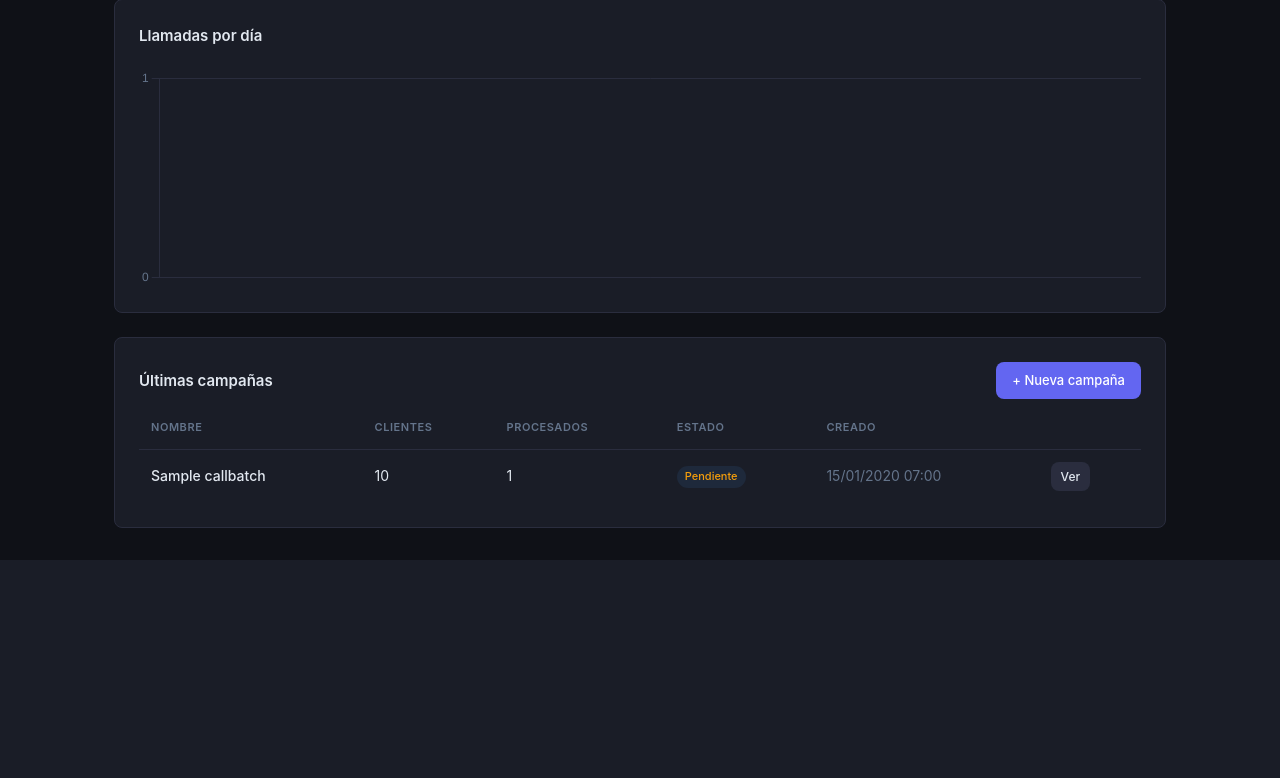
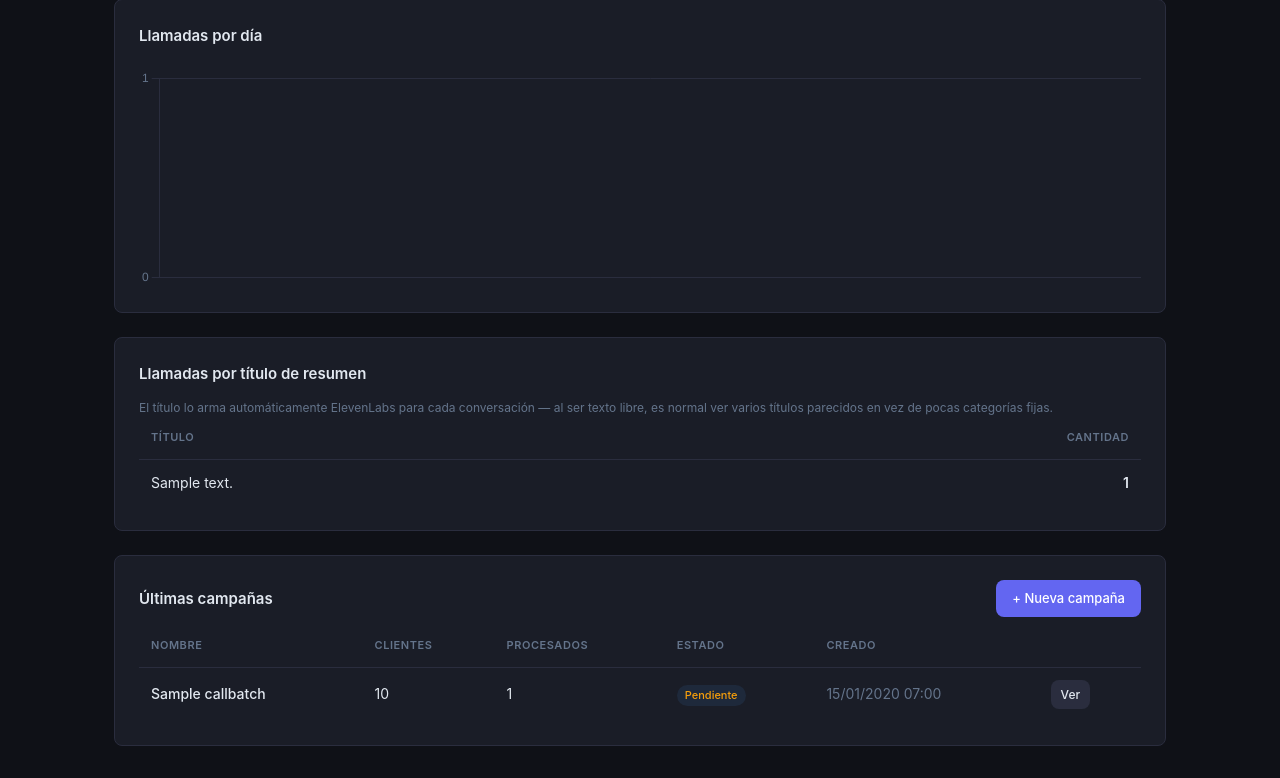
Before and after one commit to Mart1n-chamoy/proyecto-parque, a Django app: page / in a window 1280 px wide. Shown: the part 680-1458 px from the top of the page. Before the commit the page ends 1240 px from the top, so only its background shows below. Run offline with Django 4.2, Linux system fonts and the light colour scheme; a user stored in the database is signed in; tables that the repository leaves empty hold one stand-in row (values such as "Sample post"); parts of the project's set-up code (start-up, migrations or seed data) failed here and were passed over; some libraries are stand-ins or nearby versions.

Commit message:
Agrega título de resumen de ElevenLabs a las llamadas y reporte agrupado en el dashboard

```diff
--- a/backend/apps/calls/models.py
+++ b/backend/apps/calls/models.py
@@ -120,6 +120,10 @@ class Call(models.Model):
         blank=True, null=True,
         help_text="Cuándo se mandó automáticamente el enlace de pago por WhatsApp al cerrar esta llamada"
     )
+    summary_title = models.CharField(
+        max_length=255, blank=True, null=True,
+        help_text="Título resumen de la conversación generado por ElevenLabs (call_summary_title)"
+    )
     completed_at = models.DateTimeField(
         blank=True, null=True
     )
--- a/backend/apps/calls/tasks.py
+++ b/backend/apps/calls/tasks.py
@@ -374,6 +374,7 @@ def fetch_call_results(self, el_conversation_id: str, phone_number: str, batch_i
         call.outcome         = str(outcome)
         call.status          = call_status_override
         call.duration = conv_data.get("metadata", {}).get("call_duration_secs")
+        call.summary_title   = analysis.get("call_summary_title") or ""
         call.completed_at    = timezone.now()
         call.save()
 
--- a/backend/apps/dashboard/templates/dashboard/_campaign_calls_table.html
+++ b/backend/apps/dashboard/templates/dashboard/_campaign_calls_table.html
@@ -17,6 +17,7 @@
         <th>Estado</th>
         <th>{% if batch.channel == 'whatsapp' %}Canal{% else %}Duración{% endif %}</th>
         <th>Resultado</th>
+        <th>Título</th>
         <th></th>
       </tr>
     </thead>
@@ -37,6 +38,7 @@
           {% endif %}
         </td>
         <td style="color: var(--muted); font-size: 12px;">{{ call.outcome|default:"—" }}</td>
+        <td style="color: var(--muted); font-size: 12px;">{{ call.summary_title|default:"—" }}</td>
         <td>
           {% if call.transcript %}
           <button class="btn btn-secondary btn-sm" onclick="openTranscript({{ call.id }})">
--- a/backend/apps/dashboard/templates/dashboard/call_list.html
+++ b/backend/apps/dashboard/templates/dashboard/call_list.html
@@ -54,6 +54,7 @@
         <th>Estado</th>
         <th>Duración</th>
         <th>Resultado</th>
+        <th>Título</th>
         <th>Fecha</th>
       </tr>
     </thead>
@@ -69,6 +70,7 @@
           {% if call.channel == 'whatsapp' %}—{% elif call.duration %}{{ call.duration }}s{% else %}—{% endif %}
         </td>
         <td style="color: var(--muted);">{{ call.outcome|default:"—" }}</td>
+        <td style="color: var(--muted); font-size: 12px;">{{ call.summary_title|default:"—" }}</td>
         <td style="color: var(--muted);">{{ call.created_at|date:"d/m/Y H:i" }}</td>
       </tr>
       {% endfor %}
--- a/backend/apps/dashboard/templates/dashboard/index.html
+++ b/backend/apps/dashboard/templates/dashboard/index.html
@@ -81,6 +81,40 @@
   <div style="height:220px;">
     <canvas id="chartDias"></canvas>
   </div>
+</div>
+
+<!-- REPORTE: LLAMADAS AGRUPADAS POR TÍTULO -->
+<div class="card" style="margin-bottom:24px;">
+  <div class="card-header">
+    <span class="card-title">Llamadas por título de resumen</span>
+  </div>
+  <p style="color: var(--muted); font-size: 12px; margin: -8px 0 12px;">
+    El título lo arma automáticamente ElevenLabs para cada conversación —
+    al ser texto libre, es normal ver varios títulos parecidos en vez de
+    pocas categorías fijas.
+  </p>
+  {% if top_titles %}
+  <table>
+    <thead>
+      <tr>
+        <th>Título</th>
+        <th style="text-align: right;">Cantidad</th>
+      </tr>
+    </thead>
+    <tbody>
+      {% for row in top_titles %}
+      <tr>
+        <td>{{ row.summary_title }}</td>
+        <td style="text-align: right; font-weight: 600;">{{ row.total }}</td>
+      </tr>
+      {% endfor %}
+    </tbody>
+  </table>
+  {% else %}
+  <div style="text-align: center; padding: 24px; color: var(--muted);">
+    <p>Todavía no hay llamadas con título registrado.</p>
+  </div>
+  {% endif %}
 </div>
 
 <!-- ÚLTIMAS CAMPAÑAS -->
--- a/backend/apps/dashboard/views.py
+++ b/backend/apps/dashboard/views.py
@@ -70,11 +70,25 @@ class DashboardView(LoginRequiredMixin, View):
             "data":   json.dumps([d["total"] for d in dias_qs]),
         }
 
+        # Reporte: cantidad de llamadas por título resumen (el que arma
+        # ElevenLabs para cada conversación). OJO: como es texto libre
+        # generado por IA, va a haber varios títulos casi-iguales en vez
+        # de pocas categorías limpias — es lo esperable con este dato.
+        top_titles = (
+            Call.objects
+            .exclude(summary_title__isnull=True)
+            .exclude(summary_title="")
+            .values("summary_title")
+            .annotate(total=Count("id"))
+            .order_by("-total")[:20]
+        )
+
         return render(request, "dashboard/index.html", {
             "batches":        batches,
             "period":         period,
             "chart_duracion": chart_duracion,
             "chart_dias":     chart_dias,
+            "top_titles":     top_titles,
             "stats": {
                 "total_batches":     CallBatch.objects.count(),
                 "total_calls":       total_calls,
```
Also changed, not shown: backend/apps/calls/migrations/0006_call_summary_title.py (added).
